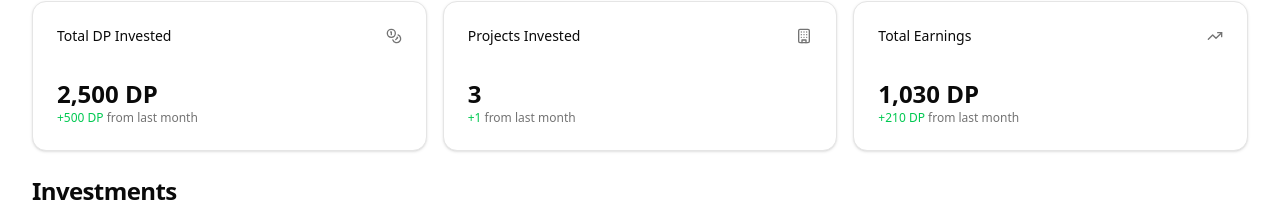
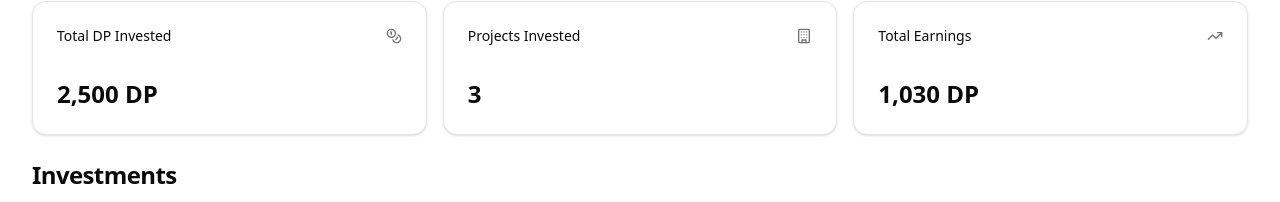
Before and after one commit to Rqkko/realestate-investment-dapp, a Next.js app in the folder client/: page /dashboard in a window 1280 px wide. Shown: the part 179-381 px from the top of the page. Built offline with nearby package versions, Linux system fonts and the light colour scheme.

Commit message:
Refactor Investment Summary: comment components
- Comment out unneeded components

```diff
--- a/client/src/components/investment-summary.tsx
+++ b/client/src/components/investment-summary.tsx
@@ -12,9 +12,9 @@ export function InvestmentSummary() {
         </CardHeader>
         <CardContent>
           <div className="font-bold text-2xl">2,500 DP</div>
-          <p className="text-muted-foreground text-xs">
+          {/* <p className="text-muted-foreground text-xs">
             <span className="text-green-500">+500 DP</span> from last month
-          </p>
+          </p> */}
         </CardContent>
       </Card>
       <Card>
@@ -24,9 +24,9 @@ export function InvestmentSummary() {
         </CardHeader>
         <CardContent>
           <div className="font-bold text-2xl">3</div>
-          <p className="text-muted-foreground text-xs">
+          {/* <p className="text-muted-foreground text-xs">
             <span className="text-green-500">+1</span> from last month
-          </p>
+          </p> */}
         </CardContent>
       </Card>
       <Card>
@@ -36,9 +36,9 @@ export function InvestmentSummary() {
         </CardHeader>
         <CardContent>
           <div className="font-bold text-2xl">1,030 DP</div>
-          <p className="text-muted-foreground text-xs">
+          {/* <p className="text-muted-foreground text-xs">
             <span className="text-green-500">+210 DP</span> from last month
-          </p>
+          </p> */}
         </CardContent>
       </Card>
     </div>
```
